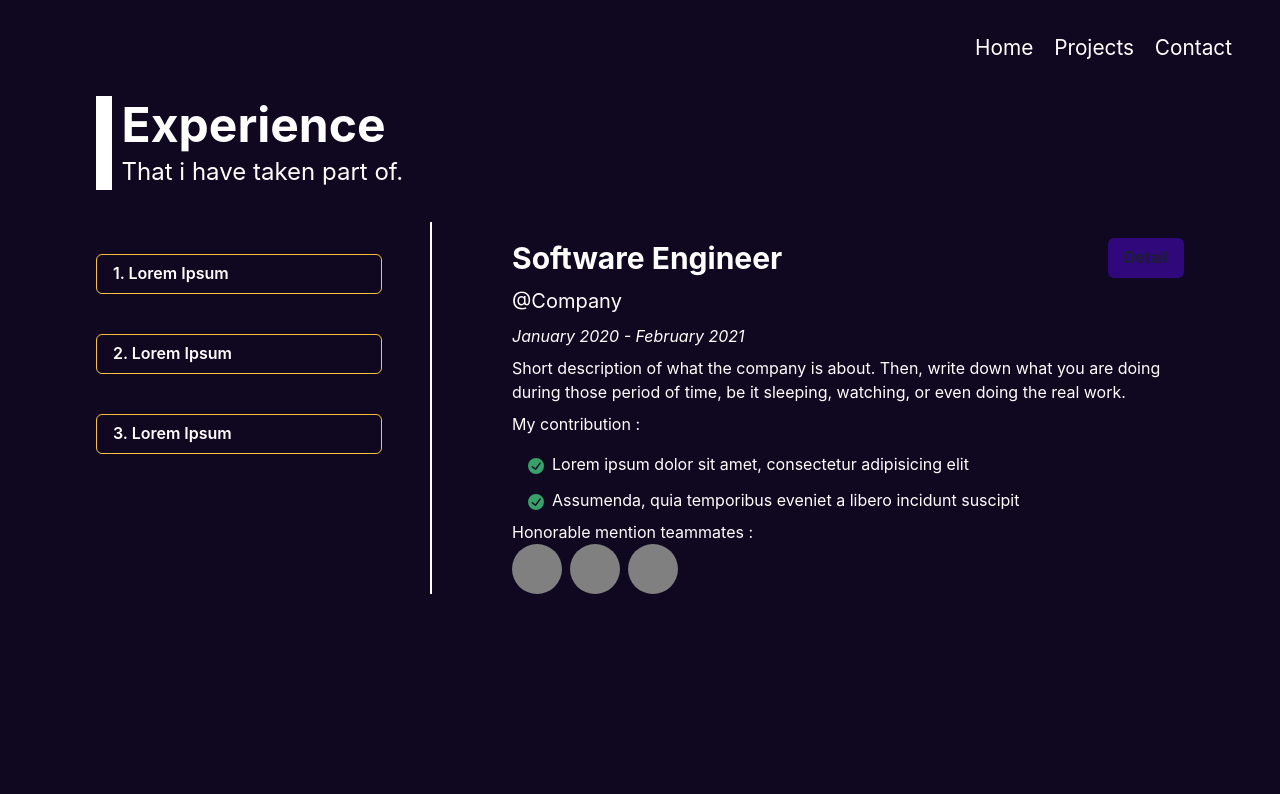
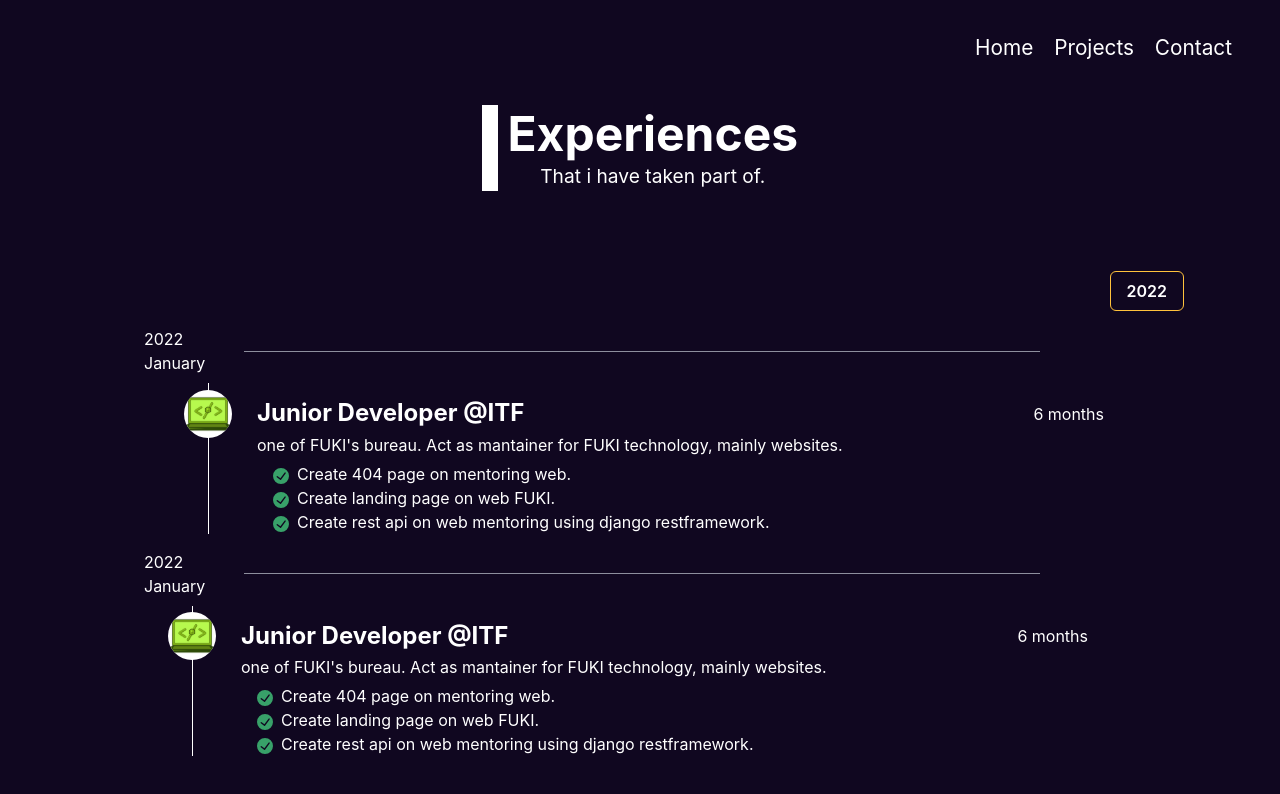
Before and after one commit to betester/polio, a Next.js app: page /experiences in a window 1280 px wide. Shown: the top 794 px of the page. Built offline with nearby package versions, Linux system fonts and the light colour scheme.

Commit message:
refactor(about me) : display

```diff
--- a/pages/experiences/index.js
+++ b/pages/experiences/index.js
@@ -1,133 +1,148 @@
-import { FadeWrapper, TitleWrapper } from "../../components/Wrapper";
 import {
+  Box,
+  Divider,
+  Flex,
   Heading,
-  Grid,
   Text,
   VStack,
   List,
   ListItem,
   ListIcon,
-  Box,
-  HStack,
-  Circle,
-  Flex,
+  Avatar,
   Badge,
-  Select,
 } from "@chakra-ui/react";
+import { FadeWrapper, TitleWrapper } from "../../components/Wrapper";
+import { SecondaryButton } from "../../components/Button/SecondaryButton";
 import { CheckCircleIcon } from "@chakra-ui/icons";
-import Head from "next/head";
-import { PrimaryButton, SecondaryButton } from "../../components/Button/";
 
 const Experiences = () => {
   return (
-    <>
-      <Head>
-        <title>Experience</title>
-      </Head>
     <FadeWrapper>
-        {" "}
-        <TitleWrapper>
-          <Heading fontSize={{ base: "2xl", lg: "5xl" }}>Experience</Heading>
-          <Text fontSize={{ lg: "1.5rem", base: "16px" }}>
+      <VStack w="100%" gap="3em">
+        <TitleWrapper textAlign="center">
+          <Heading fontSize={{ base: "2xl", lg: "5xl" }}>Experiences</Heading>
+          <Text fontSize={{ lg: "1.2rem", base: "16px" }}>
             That i have taken part of.
           </Text>
         </TitleWrapper>
-        <Grid
-          mt="2em"
-          gridTemplateColumns={{ lg: "1fr 2fr", base: "1fr" }}
-          gap={{ lg: "5em", base: "1em" }}
-          width="100%"
-          pb="3em"
+        <SecondaryButton alignSelf="end">2022</SecondaryButton>
+      </VStack>
+      <VStack
+        mt="1em"
+        w="100%"
+        p={{ lg: "0 6em" }}
+        gap="0.5em"
+        alignItems={"start"}
       >
-          <Select
-            backgroundColor={"primary.900"}
-            borderColor={"secondary.900"}
-            _focus={{ borderColor: "secondary.900" }}
-            _hover={{ borderColor: "secondary.900" }}
-            display={{ base: "block", lg: "None" }}
+        <Flex ml={{ lg: "-3em", base: "-2em" }} alignItems={"center"} w="100%">
+          <Text minW="100px">2022 January</Text>
+          <Divider />
+        </Flex>
+        <VStack
+          alignItems={"start"}
+          marginLeft="1em"
+          w="100%"
+          borderLeft={"1px solid white"}
         >
-            <option
-              style={{ backgroundColor: "#100720" }}
-              value={"Lorem ipsum"}
+          <Flex alignItems={"center"} position="relative" w="100%">
+            <Box mt="1em" ml="3em" w="100%">
+              <Flex
+                alignItems={{ lg: "center", base: "start" }}
+                flexDir={{ lg: "row", base: "column" }}
+                justifyContent="space-between"
               >
-              Lorem Ipsum
-            </option>
-            <option
-              value={"Lorem ipsum"}
-              style={{ backgroundColor: "#100720" }}
-            >
-              Lorem Ipsum
-            </option>
-            <option
-              style={{ backgroundColor: "#100720" }}
-              value={"Lorem ipsum"}
-            >
-              Lorem Ipsum
-            </option>
-          </Select>
-          <VStack
-            display={{ base: "None", lg: "flex" }}
-            alignItems={"stretch"}
-            borderRight={{ lg: "2px solid white" }}
-            borderBottom={{ lg: "none", base: "2px solid white" }}
-            pr={{ lg: "3em" }}
-            pb={{ base: "2em" }}
-          >
+                <Avatar
+                  position="absolute"
+                  bg="white"
+                  left="-1.3em"
+                  src={"/itf.svg"}
+                />
 
-            <SecondaryButton justifyContent="start">
-              1. Lorem Ipsum{" "}
-            </SecondaryButton>
-            <SecondaryButton justifyContent="start">
-              2. Lorem Ipsum{" "}
-            </SecondaryButton>
-            <SecondaryButton justifyContent="start">
-              3. Lorem Ipsum{" "}
-            </SecondaryButton>
-          </VStack>
-          <VStack gap={"0.5em"} mt={{ base: "1em" }} alignItems={"start"}>
-            <Flex
-              w={"100%"}
-              alignItems="center"
-              justifyContent={"space-between"}
-            >
-              <Heading fontSize={{ base: "17px", lg: "3xl" }}>
-                Software Engineer
+                <Heading fontSize={{ base: "17px", lg: "2xl" }}>
+                  {"Junior Developer @ITF"}
                 </Heading>
-              <PrimaryButton>Detail</PrimaryButton>
+                <Text>6 months</Text>
               </Flex>
-            <Text fontSize={"xl"}>@Company</Text>
-            <Text as={"i"}>January 2020 - February 2021 </Text>
+              <Text mt="0.3em">
+                one of FUKI's bureau. Act as mantainer for FUKI technology,
+                mainly websites.
+              </Text>
 
-            <Text maxW={"80ch"}>
-              Short description of what the company is about. Then, write down
-              what you are doing during those period of time, be it sleeping,
-              watching, or even doing the real work.
-            </Text>
-            <Box>
-              My contribution :
-              <List mt="1em" spacing={3} pl="1em">
+              <List mt="0.3em" ml="1em">
                 <ListItem>
                   <ListIcon as={CheckCircleIcon} color="green.500" />
-                  Lorem ipsum dolor sit amet, consectetur adipisicing elit
+                  Create 404 page on mentoring web.
                 </ListItem>
                 <ListItem>
                   <ListIcon as={CheckCircleIcon} color="green.500" />
-                  Assumenda, quia temporibus eveniet a libero incidunt suscipit
+                  Create landing page on web FUKI.
+                </ListItem>
+                <ListItem>
+                  <ListIcon as={CheckCircleIcon} color="green.500" />
+                  Create rest api on web mentoring using django restframework.
                 </ListItem>
               </List>
             </Box>
-            <Box>
-              Honorable mention teammates :
-              <HStack>
-                <Circle w="50px" h="50px" bgColor={"gray"} />{" "}
-                <Circle w="50px" h="50px" bgColor={"gray"} />{" "}
-                <Circle w="50px" h="50px" bgColor={"gray"} />
-              </HStack>
+          </Flex>
+        </VStack>
+      </VStack>
+      <VStack
+        mt="1em"
+        w="100%"
+        p={{ lg: "0 6em" }}
+        gap="0.5em"
+        alignItems={"start"}
+      >
+        <Flex ml={{ lg: "-3em", base: "-2em" }} alignItems={"center"} w="100%">
+          <Text minW="100px" display={"inline-block"}>
+            2022 January
+          </Text>
+          <Divider />
+        </Flex>
+        <VStack alignItems={"start"} w="100%" borderLeft={"1px solid white"}>
+          <Flex alignItems={"center"} position="relative" w="100%">
+            <Box mt="1em" ml="3em" w="100%">
+              <Flex
+                alignItems={{ lg: "center", base: "start" }}
+                flexDir={{ lg: "row", base: "column" }}
+                justifyContent="space-between"
+              >
+                <Avatar
+                  position="absolute"
+                  bg="white"
+                  left="-1.3em"
+                  src={"/itf.svg"}
+                />
+
+                <Heading fontSize={{ base: "17px", lg: "2xl" }}>
+                  {"Junior Developer @ITF"}
+                </Heading>
+                <Text>6 months</Text>
+              </Flex>
+              <Text mt="0.3em">
+                one of FUKI's bureau. Act as mantainer for FUKI technology,
+                mainly websites.
+              </Text>
+
+              <List mt="0.3em" ml="1em">
+                <ListItem>
+                  <ListIcon as={CheckCircleIcon} color="green.500" />
+                  Create 404 page on mentoring web.
+                </ListItem>
+                <ListItem>
+                  <ListIcon as={CheckCircleIcon} color="green.500" />
+                  Create landing page on web FUKI.
+                </ListItem>
+                <ListItem>
+                  <ListIcon as={CheckCircleIcon} color="green.500" />
+                  Create rest api on web mentoring using django restframework.
+                </ListItem>
+              </List>
             </Box>
+          </Flex>
         </VStack>
-        </Grid>
+      </VStack>
     </FadeWrapper>
-    </>
   );
 };
 
```
Also changed, not shown: pages/index.js (+45 -25 lines), public/itf.svg (added), 1 other file (tests, documents, lock files or other folders). Lines whose indentation alone changed are shown as unchanged.
